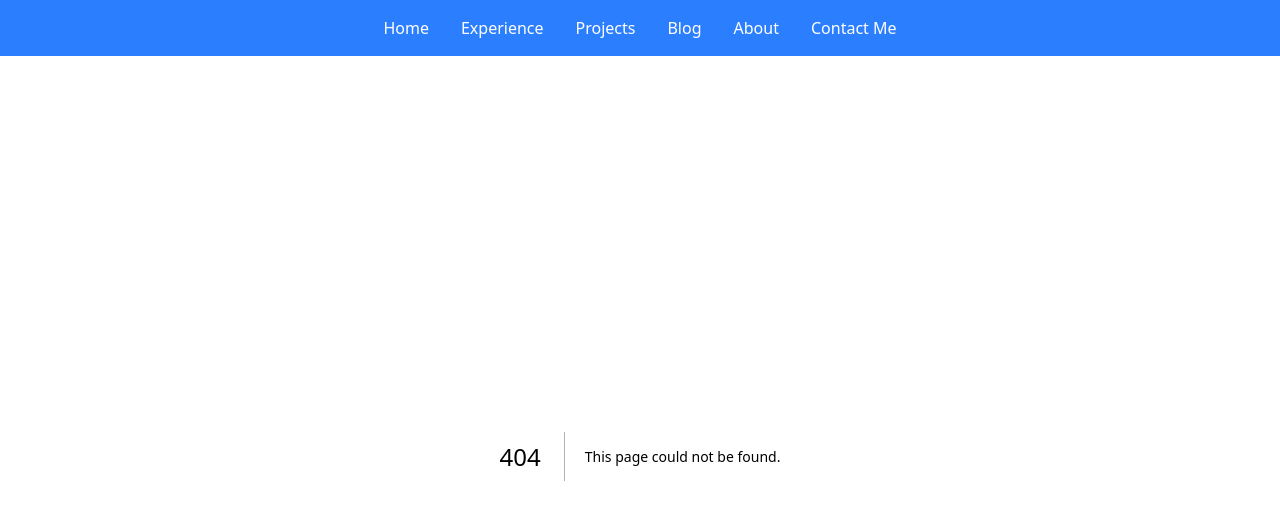
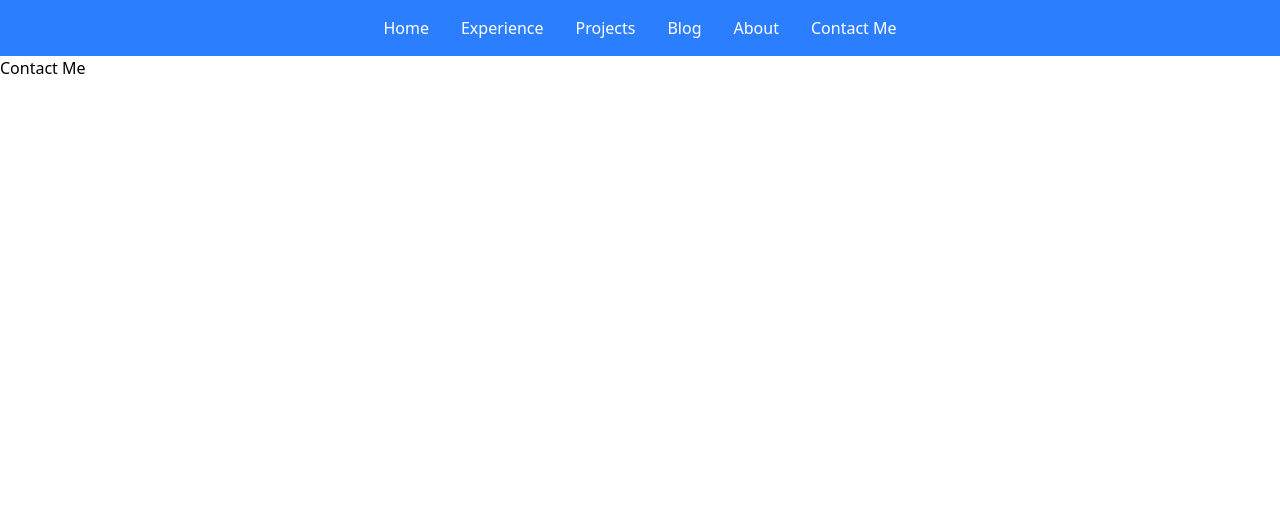
Before and after one commit to raihua/raihua.github.io, a Next.js app: page /contact in a window 1280 px wide. Before the commit this address had no page. Shown: the top 520 px of the page. Built offline with nearby package versions, Linux system fonts and the light colour scheme.

Commit message:
Add contact page

```diff
--- /dev/null
+++ b/app/contact/page.tsx
@@ -0,0 +1,7 @@
+export default function Contact() {
+  return (
+    <div>
+      <h1>Contact Me</h1>
+    </div>
+  );
+}
```
